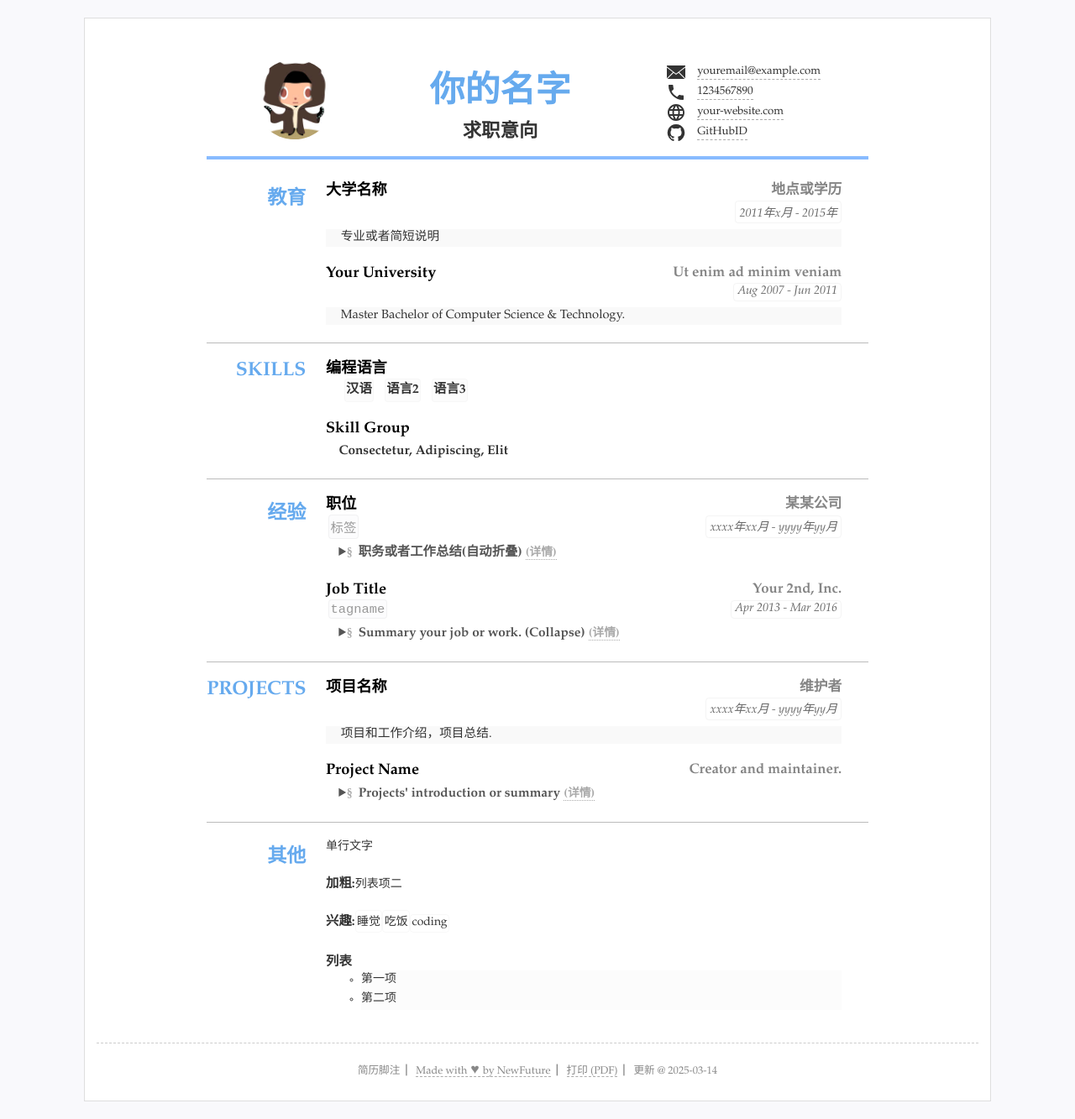
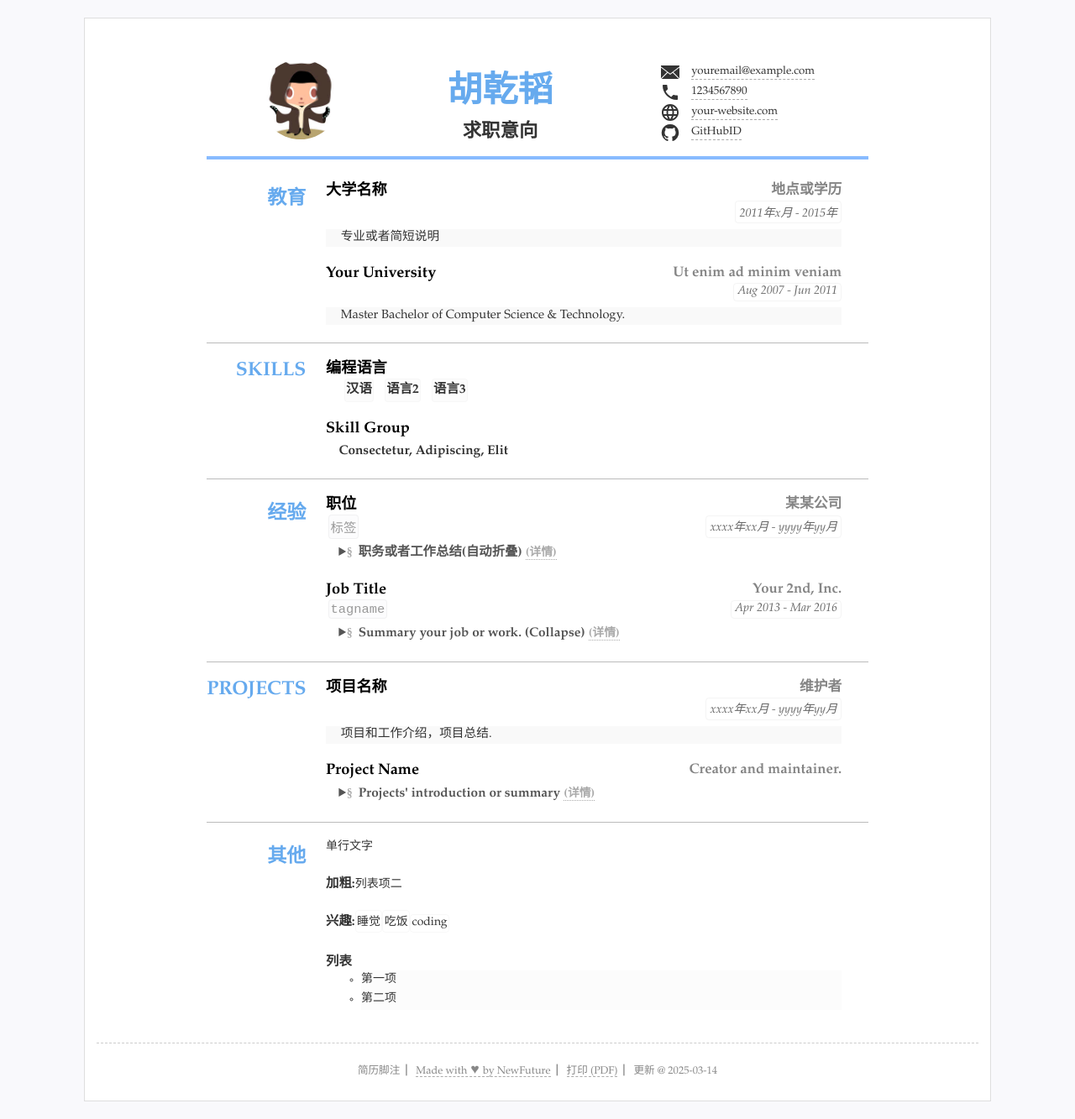
Before and after one commit to tobshangye/cv, a Jekyll site: the page built from index.html, in a window 1280 px wide. Shown: the whole page at 84% size. Built offline with Jekyll 4.4.1, drawn with Linux system fonts in a browser that asks for light colours.

Commit message:
Update resume.yml

```diff
--- a/_data/resume.yml
+++ b/_data/resume.yml
@@ -3,7 +3,7 @@
 
 title: "简历标题"
 lang: "zh" #语言设置 zh表示中文 en 表示英语
-name: "你的名字"
+name: "胡乾韬"
 jobtitle: "求职意向" #可空不显示
 photo: "assets/img/photo.jpg" #照片可空，不显示
 
```
